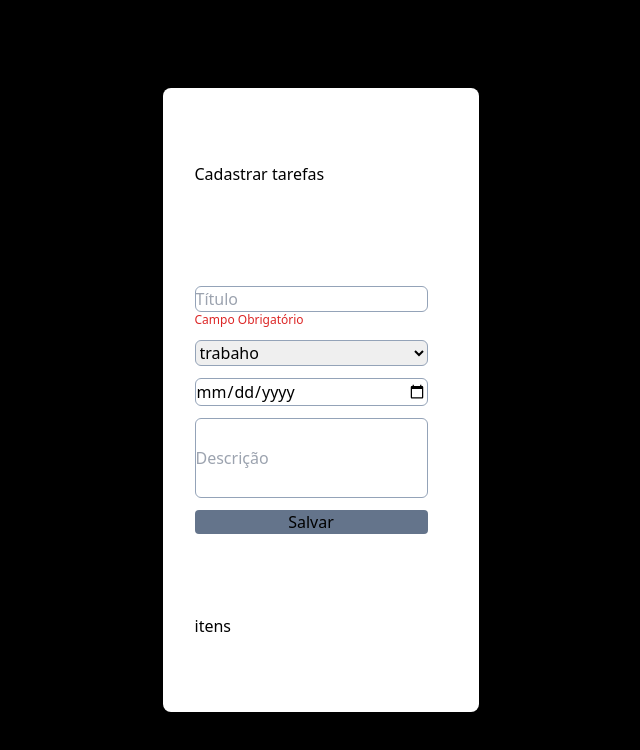
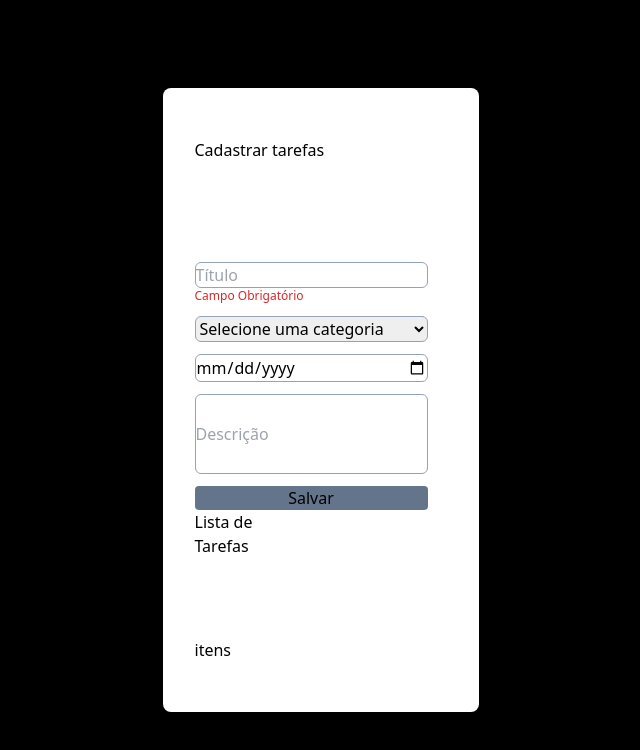
Before and after one commit to RiosBlack/Dh-Atividades, a React (Vite) app in the folder checkpoint-front3/: page / in a window 1280 px wide. Shown: the top 750 px of the page, without its empty margins (309-949 px from the left). Built offline with nearby package versions, Linux system fonts and the light colour scheme.

Commit message:
Funções editar e apagar e outras modificações

```diff
--- a/checkpoint-front3/src/App.jsx
+++ b/checkpoint-front3/src/App.jsx
@@ -1,6 +1,6 @@
 import { useState } from 'react';
 
-function App() {
+export default function App() {
     const [id, setId] = useState('');
     const [titulo, setTitulo] = useState('');
     const [categoria, setCategoria] = useState('');
@@ -11,13 +11,58 @@ function App() {
 
     function addTarefa(event) {
       event.preventDefault();
-      setListaToDo([...listaToDo, {id: Date.now(), titulo, categoria, data, descricao}]);
-      setTitulo("");
-      setCategoria("");
-      setData("");
-      setDescricao("");
-      console.log(listaToDo)
+
+      if(titulo === "" || categoria === "" || data === "" || descricao == ""){
+          alert("PREENCHA TODAS AS INFORMAÇÕES")
+          return;
+        }
+
+        if(id){
+            const copiaListaToDo = [...listaToDo];
+
+            const index = copiaListaToDo.findIndex((tarefa) => tarefa.id === id);
+
+            copiaListaToDo[index].titulo = titulo;
+            copiaListaToDo[index].categoria = categoria;
+            copiaListaToDo[index].data = data;
+            copiaListaToDo[index].descricao = descricao;
+
+            console.log(copiaListaToDo);
+
+        }else{
+            setListaToDo([...listaToDo, {
+                id: Date.now(),
+                titulo,
+                categoria,
+                data,
+                descricao
+            }]);
+
+            console.log(listaToDo);
+        }
+
+    setTitulo("");
+    setCategoria("");
+    setData("");
+    setDescricao("");
+
     }
+
+//FUNÇÃO EDITAR TAREFA ESTÁ PRONTA MAS NÃO VINCULADA A BOTÕES
+    // function editarTarefa(tarefa){
+    //     setTitulo(tarefa.titulo);
+    //     setCategoria(tarefa.categoria);
+    //     setData(tarefa.data);
+    //     setDescricao(tarefa.descricao)
+    // }
+
+//FUNÇÃO APAGAR TAREFA ESTÁ PRONTA MAS NÃO VINCULADA A BOTÕES
+    // function apagarTarefa(id){
+    //     if(confirm("Deseja apagar tarefa?")){
+    //         const result = listaToDo.filter((tarefa) => tarefa.id !== id);
+    //         setListaToDo(result);;
+    //     }
+    // }
 
     return (
         <div className="bg-black w-full h-screen flex justify-center itens-center p-2">
@@ -26,33 +71,37 @@ function App() {
                 <div className="w-1/4 my-20 bg-white mr-5 rounded-lg">
                     <form className="grid" onSubmit={addTarefa}>
                         <input
-                            type="text"
+                            value={titulo}
                             placeholder="Título"
-                            className="border border-slate-400 rounded-md" onChange={(event) => setTitulo (event.target.value)}
+                            className="border border-slate-400 rounded-md"
+                            onChange={(event) => setTitulo (event.target.value)}
                         />
                         <div className="text-xs text-red-600 mb-3">
                             Campo Obrigatório
                         </div>
 
-                        <select className="mb-3 border border-slate-400 rounded-md" onChange={(event) => setCategoria (event.target.value)}>
-                            <option value="" disabled>
-                                Selecione uma categoria
-                            </option>
-                            <option value="Trabaho">trabaho</option>
-                            <option value="Lazer">lazer</option>
-                            <option value="Prioridade">prioridade</option>
-                            <option value="Outros">outros</option>
+                        <select className="mb-3 border border-slate-400 rounded-md"
+                        value={categoria}
+                        onChange={(event) => setCategoria (event.target.value)}>
+                            <option value="" disabled>Selecione uma categoria</option>
+                            <option value="trabaho">Trabaho</option>
+                            <option value="lazer">Lazer</option>
+                            <option value="prioridade">Prioridade</option>
+                            <option value="outros">Outros</option>
                         </select>
 
                         <input
                             className="mb-3 border border-slate-400 rounded-md"
                             type="date"
-                            placeholder="Data" onChange={(event) => setData (event.target.value)}
+                            value={data}
+                            placeholder="Data"
+                            onChange={(event) => setData (event.target.value)}
                         />
                         <input
                             className="mb-3 h-20 text-justify border border-slate-400 rounded-md"
-                            type="text"
-                            placeholder="Descrição" onChange={(event) => setDescricao (event.target.value)}
+                            value={descricao}
+                            placeholder="Descrição"
+                            onChange={(event) => setDescricao (event.target.value)}
                         />
 
                         <input
@@ -62,12 +111,11 @@ function App() {
                         />
                     </form>
 
-                    <ul></ul>
+                    <ul>Lista de Tarefas</ul>
+
                 </div>
                 <div className="w-1/2 bg-white rounded-lg">itens</div>
             </div>
         </div>
     );
 }
-
-export default App;
```
